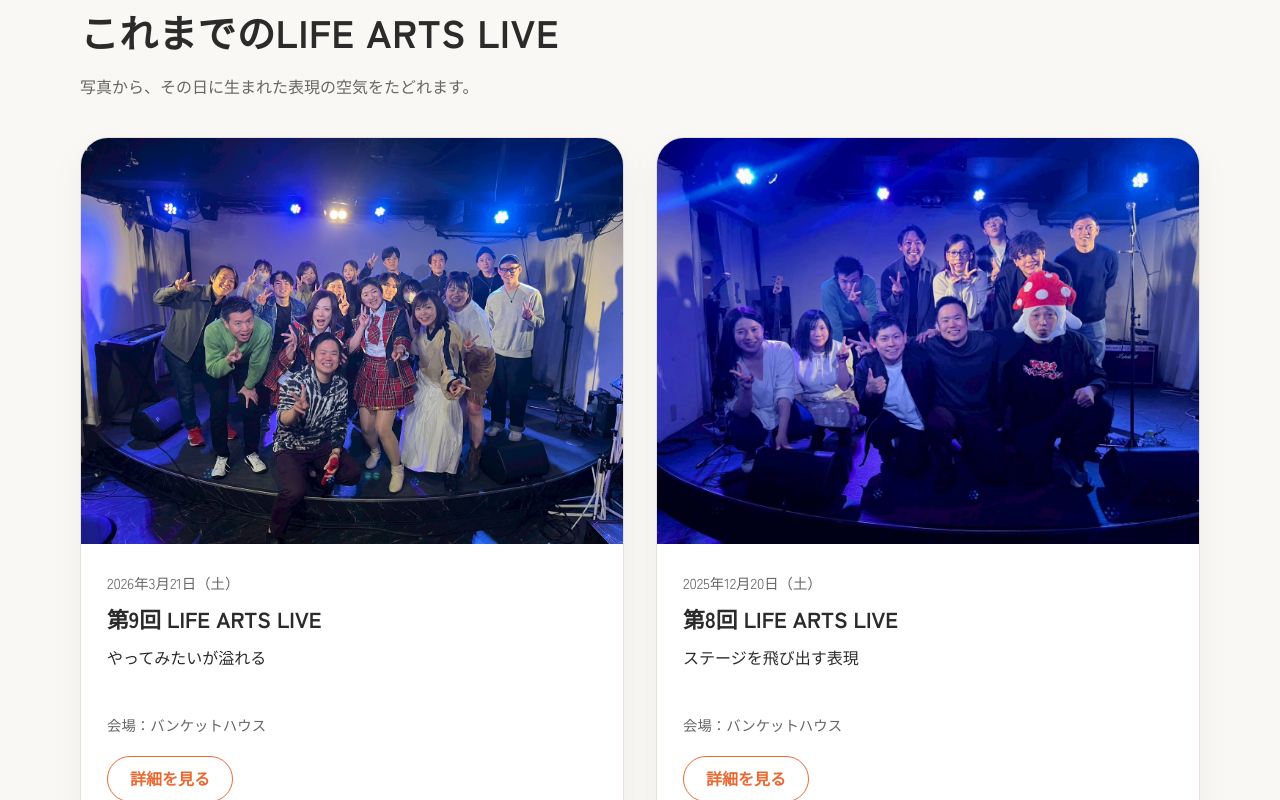
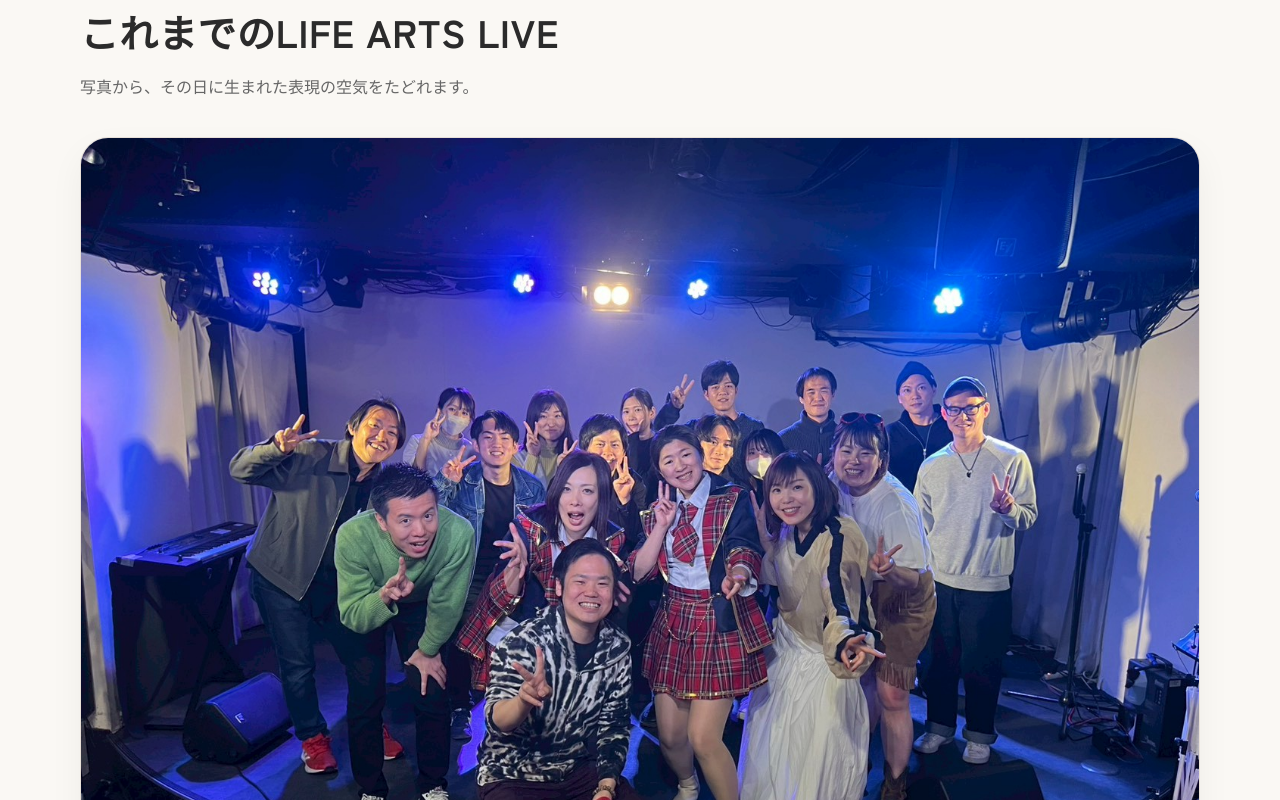
Before and after one commit to araragi0040-jpg/life-arts-live-museum, a Next.js app: page / in a window 1280 px wide. Shown: the part 1700-2500 px from the top of the page. Built offline with nearby package versions, Linux system fonts and the light colour scheme.

Commit message:
Update page.tsx

```diff
--- a/src/app/page.tsx
+++ b/src/app/page.tsx
@@ -14,7 +14,7 @@ export default function HomePage() {
   const featuredEvents = events
     .filter((event) => event.isPublished)
     .sort((a, b) => b.number - a.number)
-    .slice(0, 4);
+    .slice(0, 3);
 
   const nextPerformers = performers.filter(
     (performer) => performer.isPublished && nextLive.performers.includes(performer.id),
@@ -46,7 +46,7 @@ export default function HomePage() {
             title="これまでのLIFE ARTS LIVE"
             description="写真から、その日に生まれた表現の空気をたどれます。"
           />
-          <div className="archive-grid archive-grid--two">
+          <div className="archive-grid archive-grid--three">
             {featuredEvents.map((event) => (
               <ArchiveCard event={event} key={event.id} />
             ))}
```
